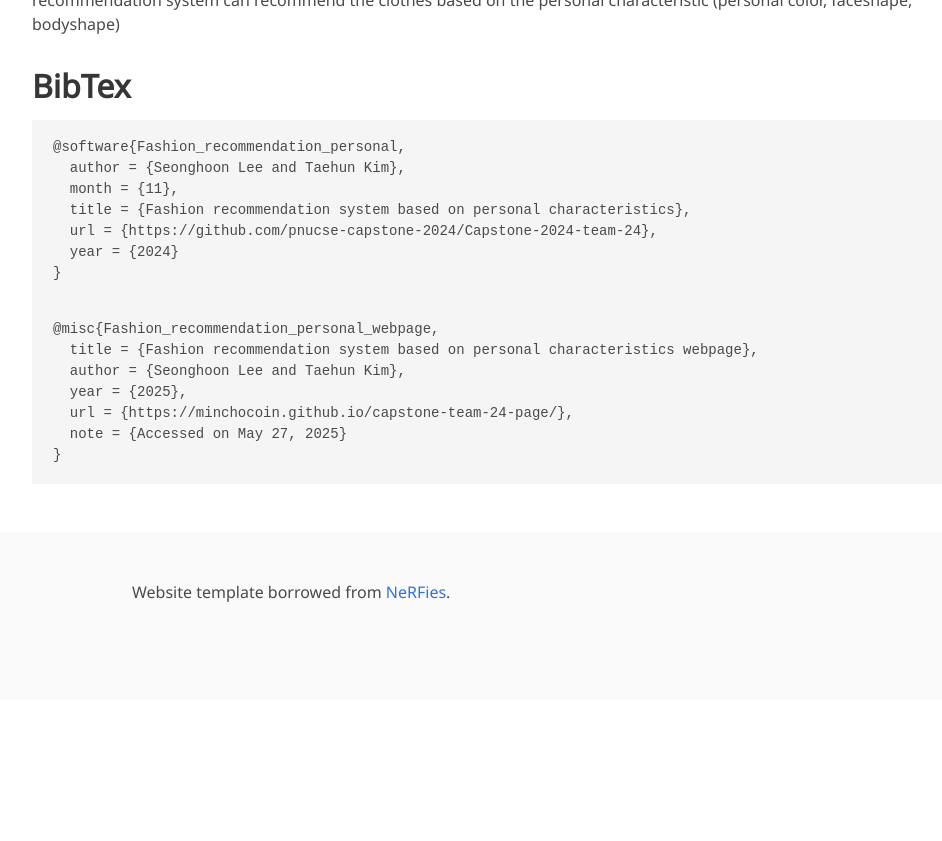
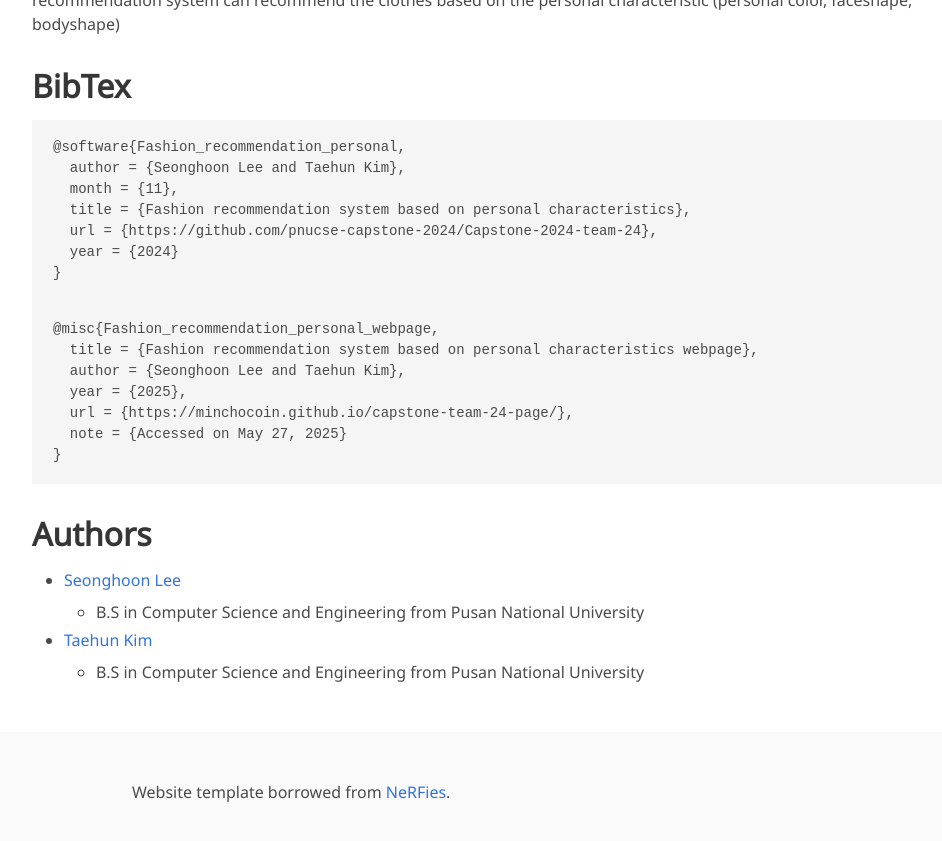
Before and after one commit to minchoCoin/capstone-team-24-page, a Jekyll site: the page built from index.md, in a window 1280 px wide and 900 px high, scrolled down 22988 px. Shown: the top 841 px of the window, without its empty margins (128-1070 px from the left). Built offline with Jekyll 4.4.1, drawn with Linux system fonts in a browser that asks for light colours; some web fonts are replaced; before the commit the page ends 23688 px from its top, so only the background shows below that; some of the changed text lies outside the part shown.

Commit message:
Update index.md

````diff
--- a/index.md
+++ b/index.md
@@ -4,7 +4,7 @@ permalink: /
 
 title: Fashion recommendation system based on personal characteristics
 authors:
-    이성훈, 김태훈
+    Seonghoon Lee, Taehun Kim
 affiliations:
     Electrical and Computer Engineering, Pusan National University
 paper: https://github.com/pnucse-capstone-2024/Capstone-2024-team-24/blob/main/docs/01.%EB%B3%B4%EA%B3%A0%EC%84%9C/03.%EC%B5%9C%EC%A2%85%EB%B3%B4%EA%B3%A0%EC%84%9C.pdf
@@ -176,6 +176,7 @@ We measured the precision at k and recall at k using users with two or more rati
 
 $$ Precision @k = \frac{\text{Number of items relevant to the user in top K}}{K}$$
 
+
 $$ Recall @ k = \frac{\text{Number of items relevant to the user in top K}}{\text{Total number of items relevant to the user}}$$
 ### Man
 
@@ -321,3 +322,8 @@ We calculate precision, recall, precision at k, recall at k. Also, we draw the p
   note = {Accessed on May 27, 2025}
 }
 ```
+# Authors
+- [Seonghoon Lee](https://github.com/NextrPlue)
+    - B.S in Computer Science and Engineering from Pusan National University
+- [Taehun Kim](https://github.com/minchoCoin)
+    - B.S in Computer Science and Engineering from Pusan National University
````
